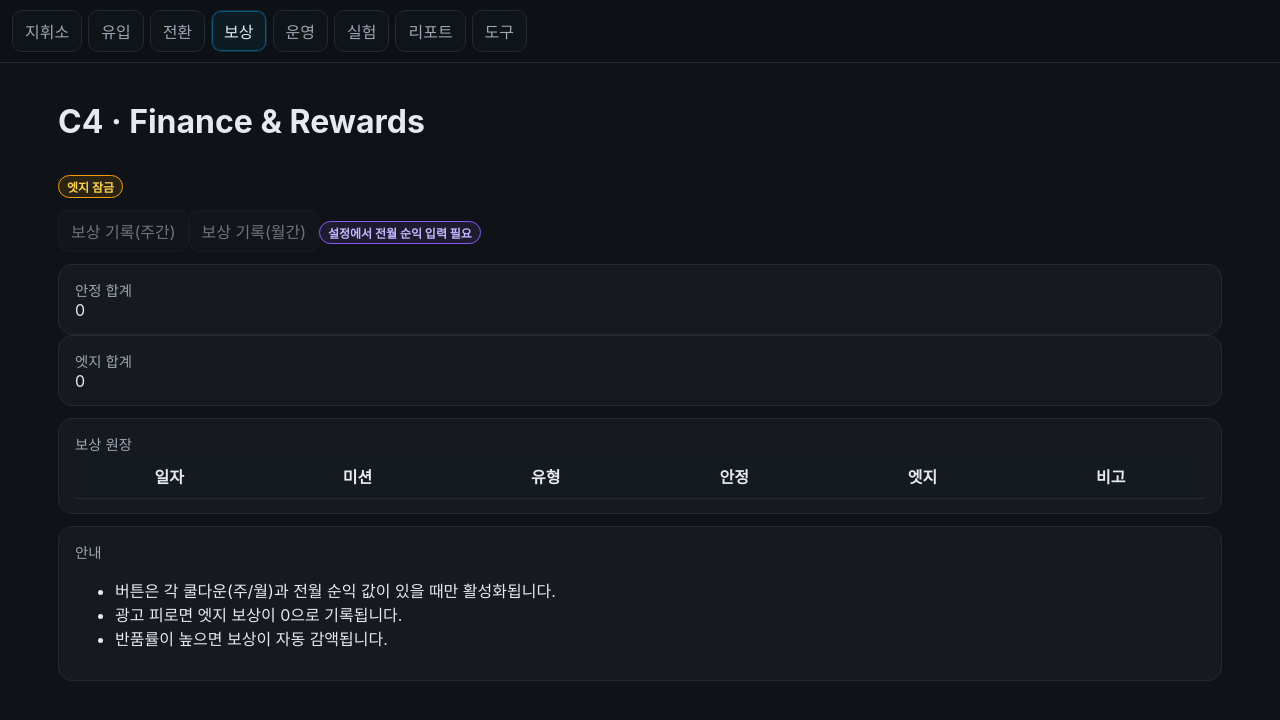
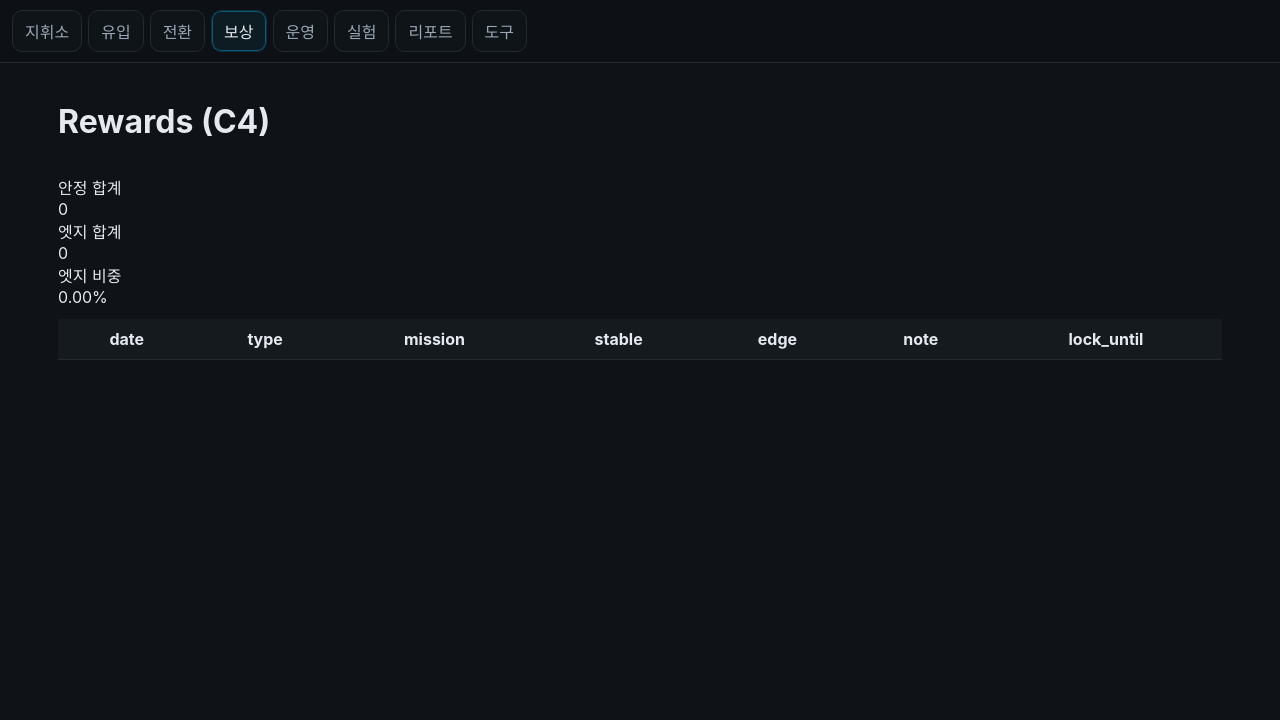
Before and after one commit to sht27363838-glitch/zp-v3.0, a Next.js app: page /rewards in a window 1280 px wide. Shown: the top 720 px of the page. Built offline with nearby package versions, Linux system fonts and the light colour scheme.

Commit message:
Update page.tsx

```diff
--- a/app/(tabs)/rewards/page.tsx
+++ b/app/(tabs)/rewards/page.tsx
@@ -1,128 +1,85 @@
 'use client'
+import React, {useMemo} from 'react'
+import { readCsvLS, parseCsv, type CsvRows } from '../../_lib/readCsv'
+import { num, fmt, pct } from '../../_lib/num'
 
-import React, {useMemo} from 'react'
-import { readCsvLS, parseCsv } from '../../_lib/readCsv'
-import { num, fmt } from '../../_lib/num'
-
-import { loadRules, evalGuards } from '../../_lib/rules'
-import { appendLedger, lastTimeKey, markTime } from '../../_lib/ledger'
-
-type Row = { [k:string]: string|number }
+type LedgerRow = {
+  date?: string
+  type?: string
+  mission?: string
+  stable?: string
+  edge?: string
+  stable_amt?: string
+  edge_amt?: string
+  note?: string
+  lock_until?: string
+}
 
 export default function RewardsPage(){
-  if (typeof window === 'undefined') return null
-  const rules = loadRules()
   const raw = readCsvLS('ledger') || ''
-  const rows = useMemo(()=> raw? parseCsv(raw): [], [raw])
+  const data: CsvRows = useMemo(
+    () => (raw ? parseCsv(raw) : { headers: [], rows: [] }),
+    [raw]
+  )
+  const rows = data.rows as LedgerRow[]
 
-  // KPI 요약(보상 배지 판단용)
-  const kraw = readCsvLS('kpi_daily') || ''
-  const krows = useMemo(()=> kraw? parseCsv(kraw): [], [kraw])
-
-  let visits=0, clicks=0, orders=0, revenue=0, adCost=0, returns=0
-  for(const r of krows){
-    visits  += num(r.visits)
-    clicks  += num(r.clicks)
-    orders  += num(r.orders)
-    revenue += num(r.revenue)
-    adCost  += num(r.ad_cost)
-    returns += num(r.returns)
+  let stableSum = 0, edgeSum = 0
+  for (const r of rows) {
+    // v2 호환(stable_amt/edge_amt) + v3(stable/edge)
+    const st = num(r.stable ?? r.stable_amt)
+    const eg = num(r.edge ?? r.edge_amt)
+    stableSum += st
+    edgeSum   += eg
   }
-  const CTR = visits? (clicks/visits) : 0
-  const guards = evalGuards({ revenue, ad_cost:adCost, orders, visits, returns, ctr:CTR }, rules)
-
-  // Ledger 표출
-  const lraw = readCsvLS('ledger') || ''
-  const ledger = useMemo<Row[]>(()=> lraw? parseCsv(lraw): [], [lraw])
-
-  const lastMonthProfit = Number(localStorage.getItem('last_month_profit') || 0)
-
-  // 주/월 쿨다운
-  const wkKey = 'weeklyBoss.last', moKey = 'monthlyBoss.last'
-  const canWeekly = Date.now() - lastTimeKey(wkKey) > rules.triggers.weeklyBoss.cooldownD*86400_000
-  const canMonthly= Date.now() - lastTimeKey(moKey) > rules.triggers.monthlyBoss.cooldownD*86400_000
-
-  function payoutWeekly(){
-    if(!canWeekly) return
-    const cut = guards.returnsHigh ? rules.debuffs.returnsSpike.payoutCut : 1
-    const stable = (rules.triggers.weeklyBoss.stablePct/100)*lastMonthProfit*cut
-    const edge   = guards.adFatigue? 0 : ((rules.triggers.weeklyBoss.edgePct/100)*lastMonthProfit*cut)
-    appendLedger({ date: new Date().toISOString().slice(0,10), mission:'Weekly Boss', type:'weekly', stable, edge, note: guards.adFatigue? 'EDGE LOCK' : (guards.returnsHigh? 'PAYOUT CUT' : ''), lock_until:'' })
-    markTime(wkKey)
-    alert('주간 보상이 기록되었습니다.')
-  }
-  function payoutMonthly(){
-    if(!canMonthly) return
-    const cut = guards.returnsHigh ? rules.debuffs.returnsSpike.payoutCut : 1
-    const stable = (rules.triggers.monthlyBoss.stablePct/100)*lastMonthProfit*cut
-    const edge   = guards.adFatigue? 0 : ((rules.triggers.monthlyBoss.edgePct/100)*lastMonthProfit*cut)
-    appendLedger({ date: new Date().toISOString().slice(0,10), mission:'Monthly Boss', type:'monthly', stable, edge, note: guards.adFatigue? 'EDGE LOCK' : (guards.returnsHigh? 'PAYOUT CUT' : ''), lock_until:'' })
-    markTime(moKey)
-    alert('월간 보상이 기록되었습니다.')
-  }
-
-  // 합계
-  let stableSum=0, edgeSum=0
-  for(const r of ledger){
-    stableSum += num(r.stable)
-    edgeSum   += num(r.edge)
-  }
+  const total = stableSum + edgeSum
+  const edgeShare = total ? edgeSum/total : 0
 
   return (
     <div className="page">
-      <h1 className="title">C4 · Finance & Rewards</h1>
+      <h1>Rewards (C4)</h1>
 
-      {/* 배지 상태 */}
-      <div className="flex gap-2">
-        {guards.adFatigue && <span className="badge warn">엣지 잠금</span>}
-        {guards.returnsHigh && <span className="badge danger">보상 감액</span>}
+      <div className="kpi-grid">
+        <KpiTile label="안정 합계" value={fmt(stableSum)} />
+        <KpiTile label="엣지 합계" value={fmt(edgeSum)} />
+        <KpiTile label="엣지 비중" value={pct(edgeShare)} />
       </div>
 
-      {/* 원클릭 보상 */}
-      <div className="flex items-center gap-3 mt-3">
-        <button className="btn" disabled={!canWeekly || !lastMonthProfit} onClick={payoutWeekly}>보상 기록(주간)</button>
-        <button className="btn" disabled={!canMonthly || !lastMonthProfit} onClick={payoutMonthly}>보상 기록(월간)</button>
-        {!lastMonthProfit && <span className="badge info">설정에서 전월 순익 입력 필요</span>}
-      </div>
-
-      {/* 합계 카드 */}
-      <div className="grid grid-2 gap-2 mt-4">
-        <div className="card"><div className="muted text-xs">안정 합계</div><div className="text-xl font-bold">{fmt(stableSum)}</div></div>
-        <div className="card"><div className="muted text-xs">엣지 합계</div><div className="text-xl font-bold">{fmt(edgeSum)}</div></div>
-      </div>
-
-      {/* 원장 테이블 */}
-      <div className="card mt-4">
-        <div className="muted text-sm mb-2">보상 원장</div>
-        <div style={{maxHeight: 360, overflow:'auto'}}>
+      <div className="table-wrap" style={{maxHeight:480, overflow:'auto'}}>
         <table className="table">
           <thead>
-              <tr><th>일자</th><th>미션</th><th>유형</th><th className="num">안정</th><th className="num">엣지</th><th>비고</th></tr>
+            <tr>
+              <th>date</th><th>type</th><th>mission</th>
+              <th>stable</th><th>edge</th><th>note</th><th>lock_until</th>
+            </tr>
           </thead>
           <tbody>
-              {ledger.map((r,i)=>(
+            {rows.map((r,i)=>{
+              const st = num(r.stable ?? r.stable_amt)
+              const eg = num(r.edge ?? r.edge_amt)
+              return (
                 <tr key={i}>
-                  <td>{String(r.date||'')}</td>
-                  <td>{String(r.mission||'')}</td>
-                  <td>{String(r.type||'')}</td>
-                  <td className="num">{fmt(num(r.stable))}</td>
-                  <td className="num">{fmt(num(r.edge))}</td>
-                  <td>{String(r.note||'')}</td>
+                  <td>{r.date||''}</td>
+                  <td>{r.type||''}</td>
+                  <td>{r.mission||''}</td>
+                  <td>{fmt(st)}</td>
+                  <td>{fmt(eg)}</td>
+                  <td>{r.note||''}</td>
+                  <td>{r.lock_until||''}</td>
                 </tr>
-              ))}
+              )
+            })}
           </tbody>
         </table>
       </div>
     </div>
+  )
+}
 
-      <div className="card mt-3">
-        <div className="muted text-xs">안내</div>
-        <ul className="text-sm">
-          <li>버튼은 각 쿨다운(주/월)과 전월 순익 값이 있을 때만 활성화됩니다.</li>
-          <li>광고 피로면 엣지 보상이 0으로 기록됩니다.</li>
-          <li>반품률이 높으면 보상이 자동 감액됩니다.</li>
-        </ul>
-      </div>
+function KpiTile({label, value}:{label:string; value:string}){
+  return (
+    <div className="kpi-tile">
+      <div className="kpi-label">{label}</div>
+      <div className="kpi-value">{value}</div>
     </div>
   )
 }
```
Lines whose indentation alone changed are shown as unchanged.
